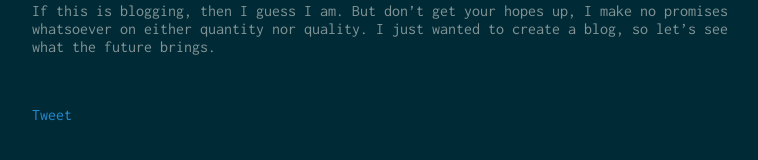
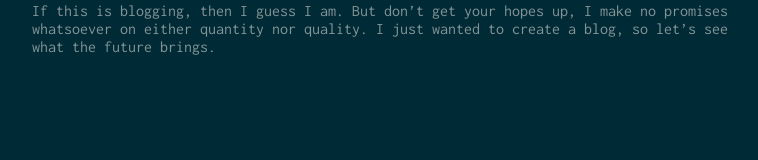
Before and after one commit to thedersen/thedersen.github.com, a Jekyll site: the page built from _posts/2010-01-07-so-are-you-blogging-now.markdown, in a window 1280 px wide. Shown: the part 173-333 px from the top of the page, without its empty margins (258-1016 px from the left). Built offline with Jekyll 4.4.1, drawn with Linux system fonts in a browser that asks for light colours; nearby versions of some CDN libraries; Markdown is read by kramdown in place of the engine named in the settings; comment, search, counter and statistics services are not loaded.

Commit message:
Update post.html

```diff
--- a/_layouts/post.html
+++ b/_layouts/post.html
@@ -8,11 +8,5 @@
   <article>
   	{{ content }}
   </article>
-  <section>
-    {% include share.html %}
-  </section>
-  <section>
-    {% include disqus.html %}
-  </section>
 </div>
 {% include foot.html %}
```
